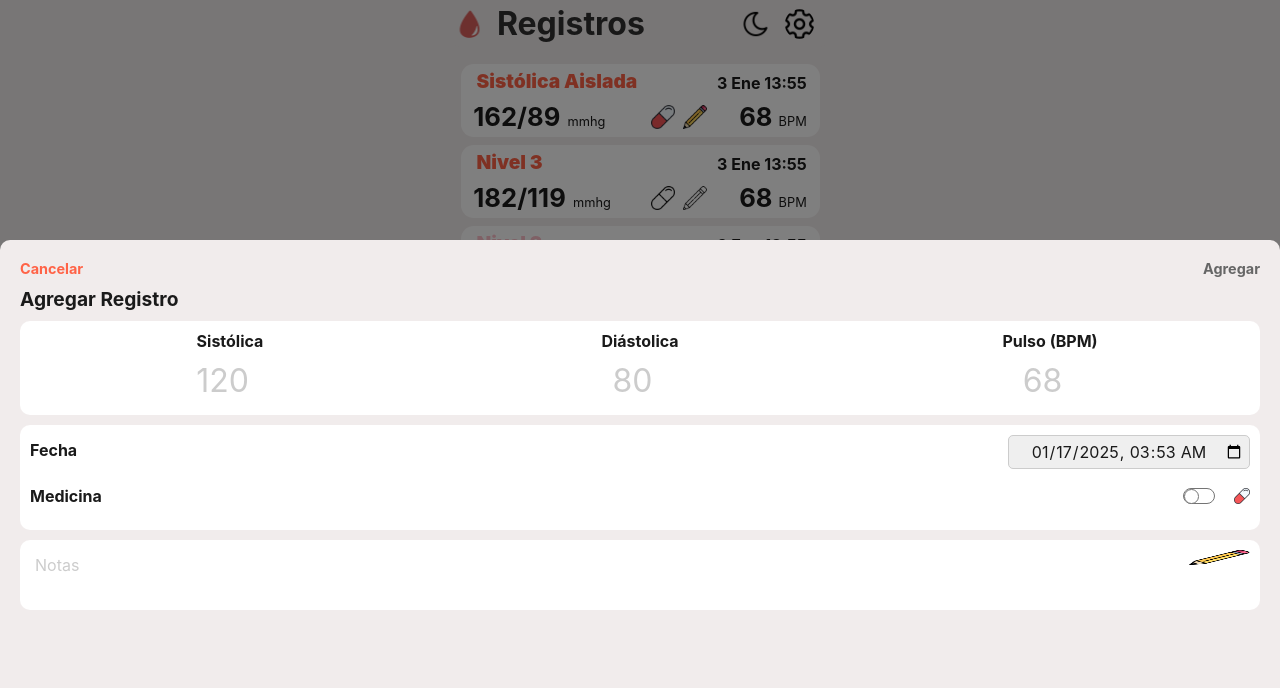
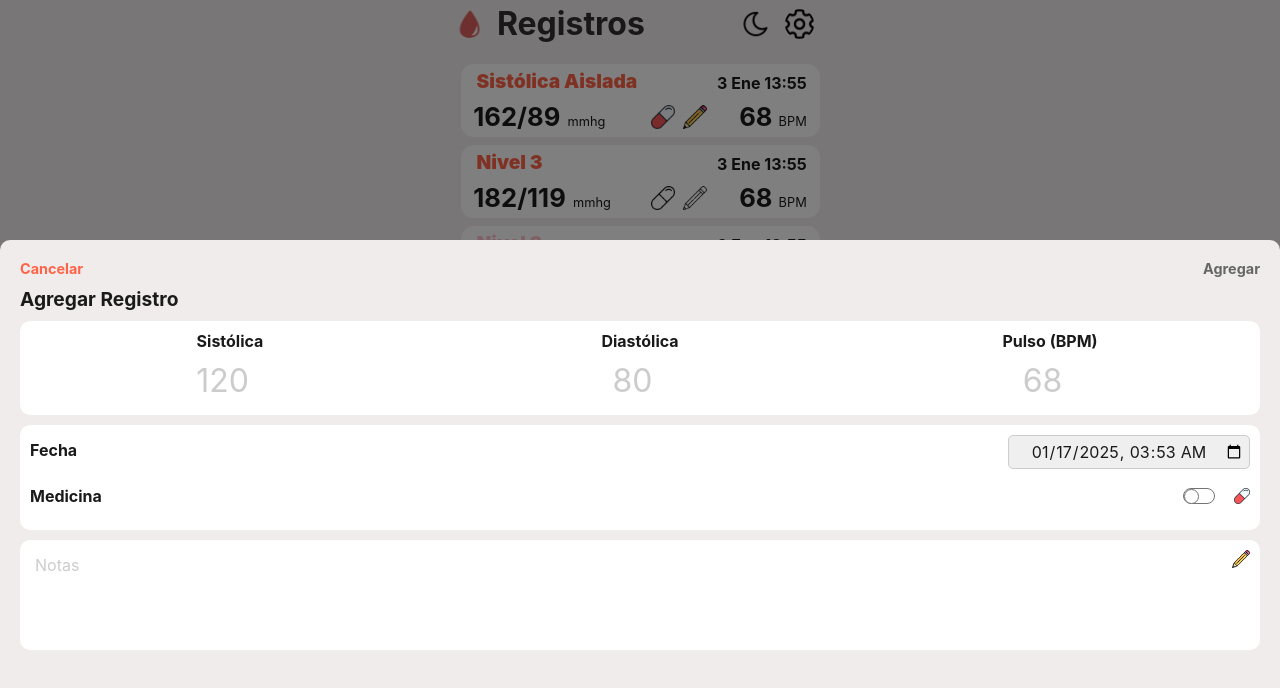
Before and after one commit to Jonatandb/MiPresion, a React (Vite) app: page / in a window 1280 px wide. Both pictures are taken after a click on the button 1232 px from the left and 752 px from the top of the page. Shown: the top 688 px of the page. Built offline with nearby package versions, Linux system fonts and the light colour scheme.

Commit message:
Improve general visuals

```diff
--- a/src/components/AddEditLog/AddEditLog.module.css
+++ b/src/components/AddEditLog/AddEditLog.module.css
@@ -119,7 +119,6 @@
 
 .inputContainer textarea {
   padding: 5px;
-  border-radius: 5px;
   color: #1a1a1a;
   background-color: white;
   font-size: 1rem;
@@ -130,7 +129,7 @@
   resize: none;
   outline: none;
   background-image: url('../../assets/pencil.png');
-  background-size: 5% 30%;
+  background-size: 1.1rem 1.1rem;
   background-repeat: no-repeat;
   background-position: top right;
 }
--- a/src/components/AddEditLog/AddEditLog.tsx
+++ b/src/components/AddEditLog/AddEditLog.tsx
@@ -87,7 +87,7 @@ const AddEditLog = ({ onClose, state }: AddEditLogProps) => {
             <input type="number" id="systolic" ref={systolicRef} placeholder='120' onChange={e => setData({ ...data, systolic: parseInt(e.target.value) || '' })} value={data.systolic} />
           </div>
           <div className={styles.inputContainer}>
-            <label htmlFor="diastolic">Diástolica</label>
+            <label htmlFor="diastolic">Diastólica</label>
             <input type="number" id="diastolic" ref={diastolicRef} placeholder='80' min={1} onChange={e => setData({ ...data, diastolic: parseInt(e.target.value) || '' })} value={data.diastolic} />
           </div>
           <div className={styles.inputContainer}>
@@ -115,7 +115,7 @@ const AddEditLog = ({ onClose, state }: AddEditLogProps) => {
 
         <div className={` ${styles.row} ${styles.column}`}>
           <div className={styles.inputContainer}>
-            <textarea id="notes" placeholder='Notas' rows={2} autoComplete='off' maxLength={200} onChange={e => setData({ ...data, notes: e.target.value })} value={data.notes} />
+            <textarea id="notes" placeholder='Notas' rows={4} autoComplete='off' maxLength={200} onChange={e => setData({ ...data, notes: e.target.value })} value={data.notes} />
           </div>
         </div>
       </div>
```
